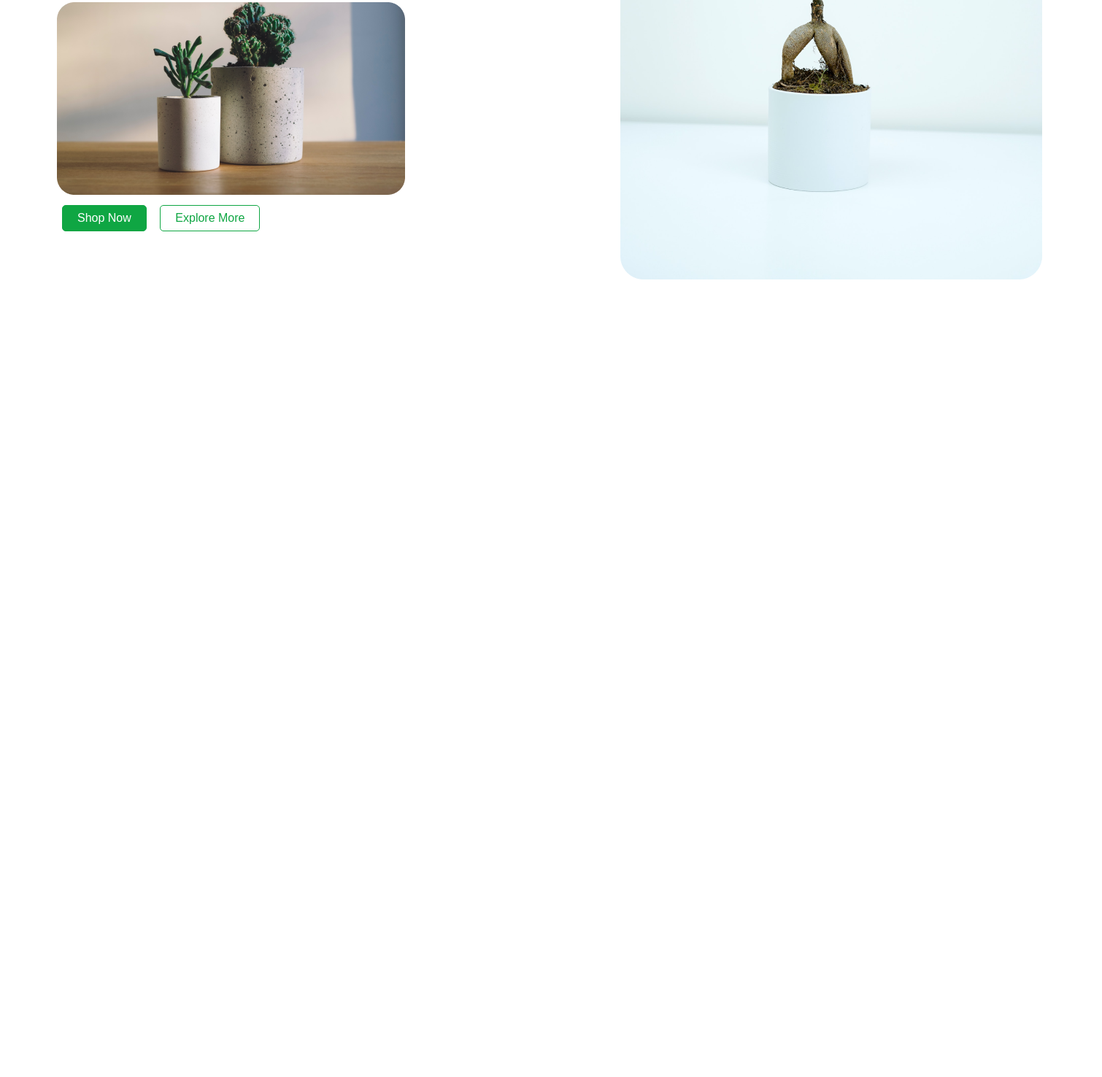
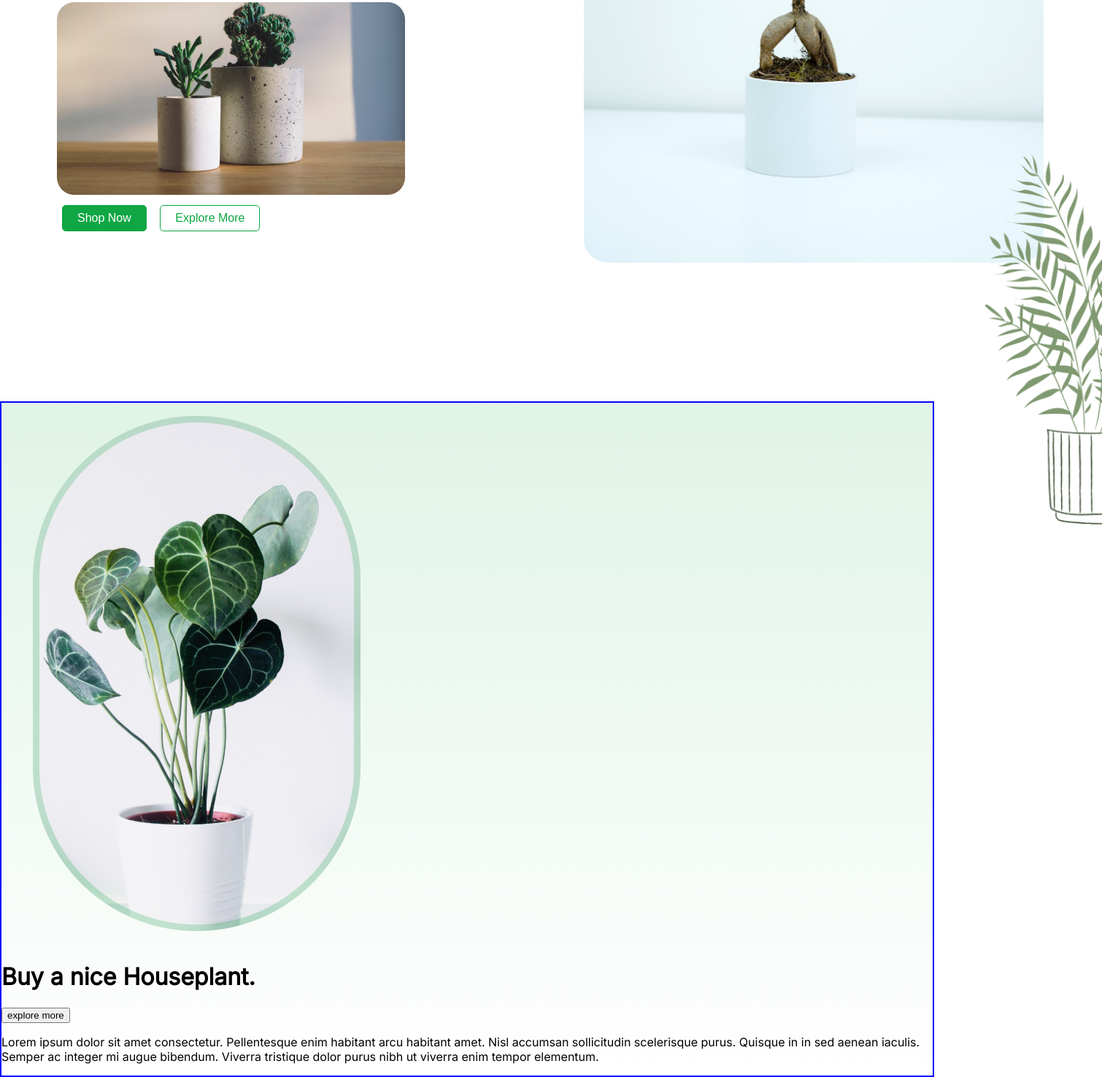
Before and after one commit to santos021/web_dev-project, a plain HTML site: page plantE store/index.html in a window 1280 px wide. Shown: the part 490-1966 px from the top of the page at 73% size, 1510 px wide, since content can reach past the window. Before the commit the page ends 873 px from the top, so only its background shows below. Drawn offline with Linux system fonts and the light colour scheme.

Commit message:
working on second section

```diff
--- a/plantE store/index.html
+++ b/plantE store/index.html
@@ -12,23 +12,6 @@
 </head>
 
 <body>
-    <!-- <div class="menu-bar">
-        <div class="left red">
-            <a href=""> <span>PlantE</span>-Store</a>
-        </div>
-
-        <div class="mid blue">
-            <a href="">Home</a>
-            <a href="">Products</a>
-            <a href="">Categories</a>
-            <a href="">Contacts us</a>
-        </div>
-        <div class="right green">
-            <i class="fa-solid fa-magnifying-glass"></i>
-            <i class="fa-solid fa-cart-shopping"></i>
-            <i class="fa-regular fa-user"></i>
-        </div>
-    </div> -->
     <div class="header">
         <div class="left">
             <a href=""> <span>PlantE</span>-Store</a>
@@ -63,6 +46,20 @@
         </div>
     </div>
 
+    <div class="sec-container">
+        <img src="/plantE store/images/img6.png" class="site-img" alt="">
+
+        <div class="cont-left">
+           <img src="/plantE store/images/img5.png" alt="">
+        </div>
+        <div class="cont-right">
+           <h1>Buy a nice Houseplant.</h1>
+           <button class="btn">explore more</button>
+           <p>Lorem ipsum dolor sit amet consectetur. Pellentesque enim habitant arcu habitant amet. Nisl accumsan sollicitudin scelerisque purus. Quisque in in sed aenean iaculis. Semper ac integer mi augue bibendum. Viverra tristique dolor purus nibh ut viverra enim
+            tempor elementum.</p>
+        </div>
+    </div>
+
 
 </body>
 
--- a/plantE store/style.css
+++ b/plantE store/style.css
@@ -52,7 +52,8 @@ span {
   font-size: 22px;
 }
 
-.right .fa-solid, .fas {
+.right .fa-solid,
+.fas {
   font-weight: 900;
   margin-right: 100px;
 }
@@ -93,13 +94,16 @@ span {
   width: 35%;
   margin-left: 25px;
 }
-.cont-left h1{
+
+.cont-left h1 {
   font-size: 65px;
   margin: 0;
 }
+
 .cont-left p {
   font-size: 17px;
 }
+
 .cont-left .btn {
   margin: 10px 7px;
   background-color: #ffffff;
@@ -111,21 +115,37 @@ span {
   font-size: 16px;
   text-transform: capitalize;
 }
+
 .cont-left .btn.active {
   background-color: #0FA643;
   color: white;
 }
+
 /* .cont-right{
   border: 2px solid rgb(222, 12, 12);
   margin: 10px;
   padding: 25px;
   width: 50%;
 } */
-.cont-right img{
- /* height: 80%;
- width: 100%; */
- position: absolute;
- left: 850px;
- top: 30px;
- z-index: -1;
+.cont-right img {
+  width: 630px;
+  height: 820px;
+  position: absolute;
+  left: 800px;
+  top: 30px;
+  z-index: -5;
 }
+
+.sec-container {
+  border: 2px solid blue;
+  width: fit-content;
+  margin-top: 180px;
+  background: linear-gradient(180deg, rgba(15, 166, 67, 0.13) 0%, rgba(217, 217, 217, 0.00) 100%);
+}
+.sec-container .site-img {
+  width: 160px;
+  position: absolute;
+  left: 1350px;
+  top: 700px;
+  z-index: -1;
+}
```
